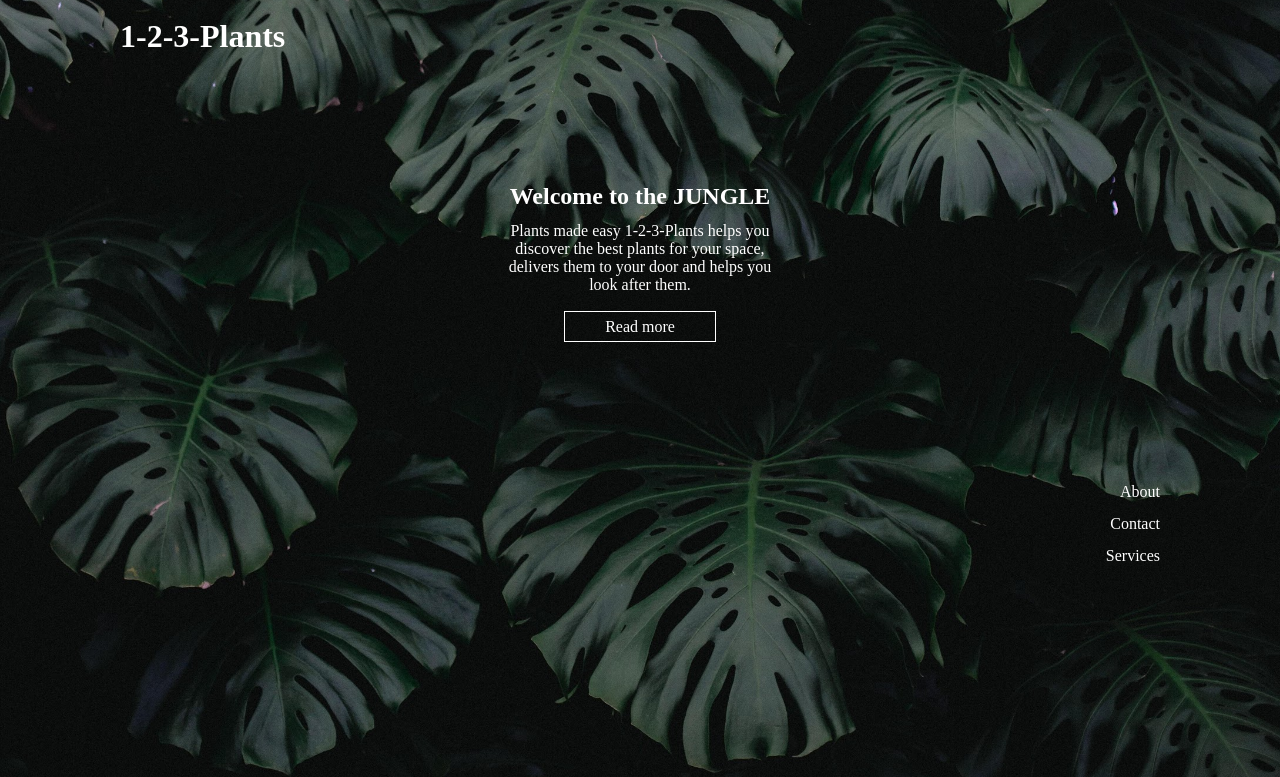
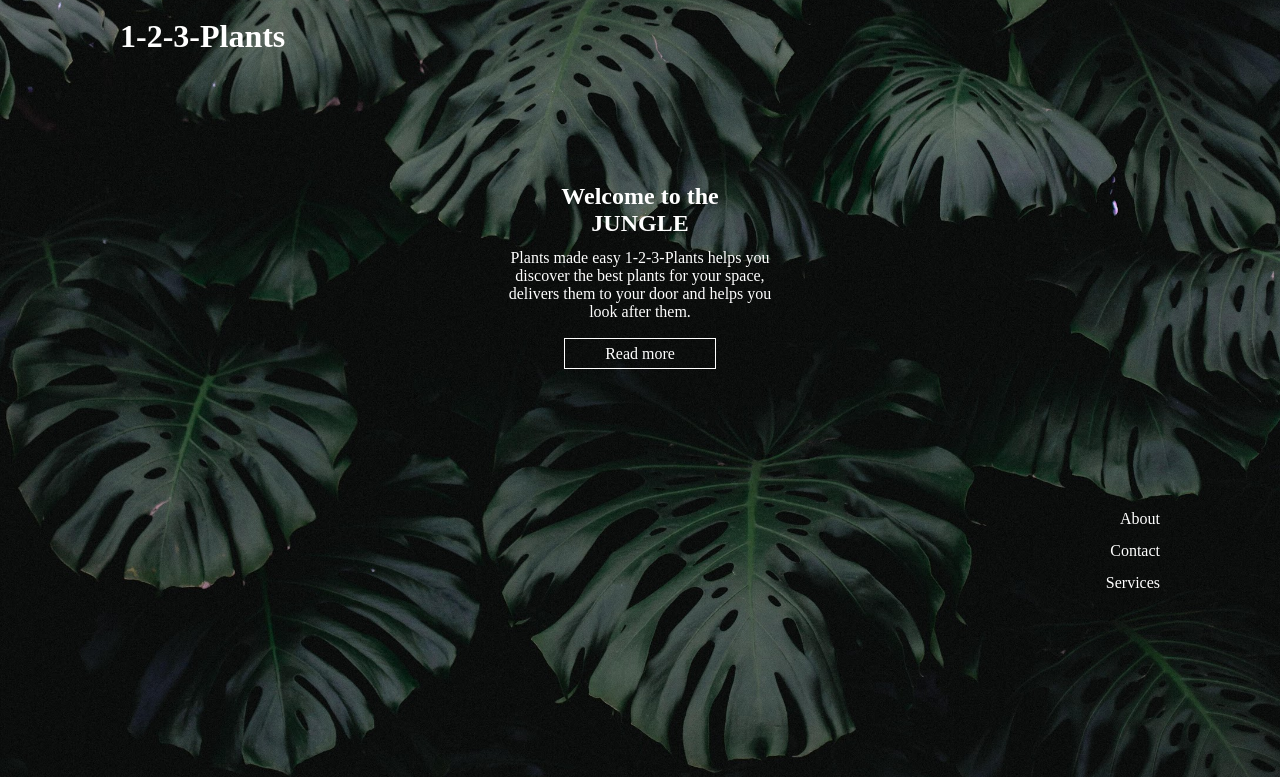
Before and after one commit to G-ManGuido/1-2-3-Plants, a plain HTML site: page index.html in a window 1280 px wide. Shown: the top 777 px of the page. Drawn offline with Linux system fonts and the light colour scheme; a web font is replaced by a local one.

Commit message:
2nd push

```diff
--- a/index.html
+++ b/index.html
@@ -13,7 +13,8 @@
     <header>
         <h1>1-2-3-Plants</h1>
         <article>
-            <h2>Welcome to the JUNGLE</h2>
+            <h2>Welcome to the</h2>
+            <h2>JUNGLE</h2>
             <p>Plants made easy 1-2-3-Plants helps you discover the best plants for your space, delivers them to your
                 door
                 and helps you look after them.
```
